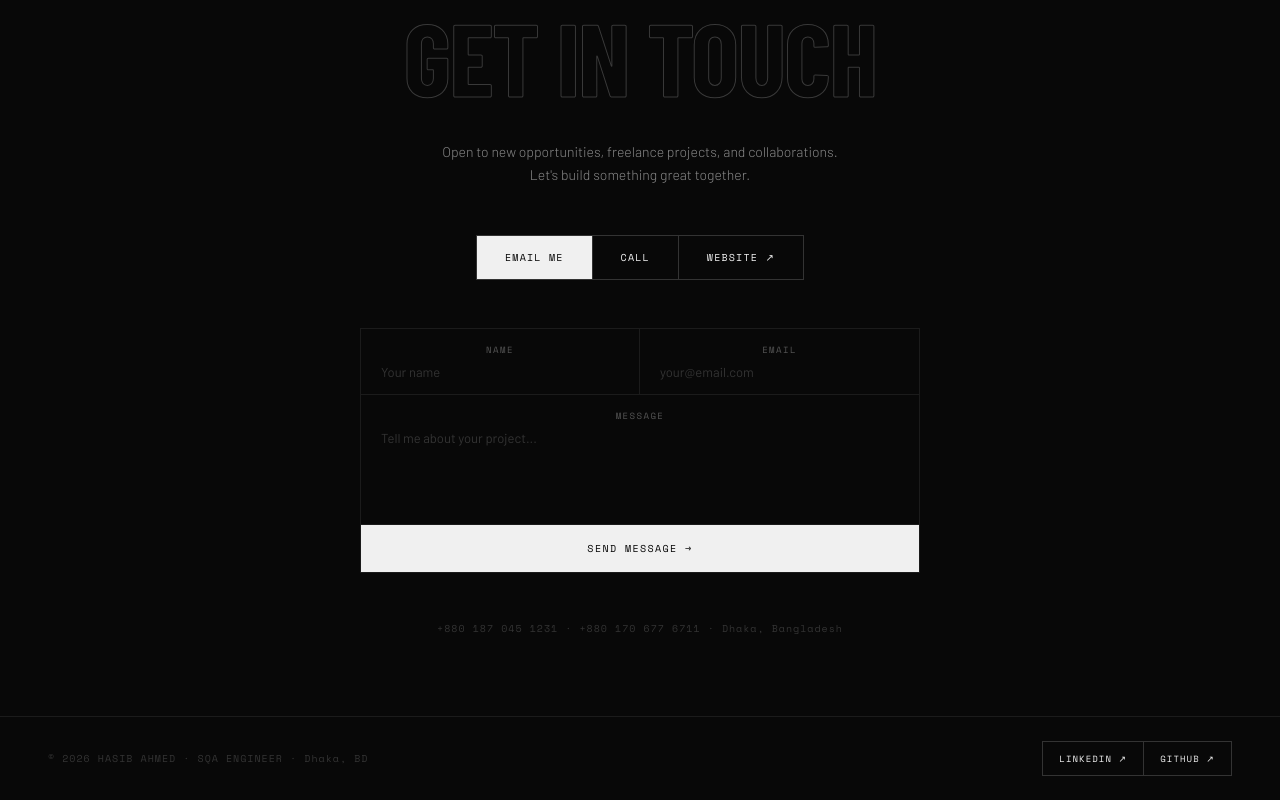
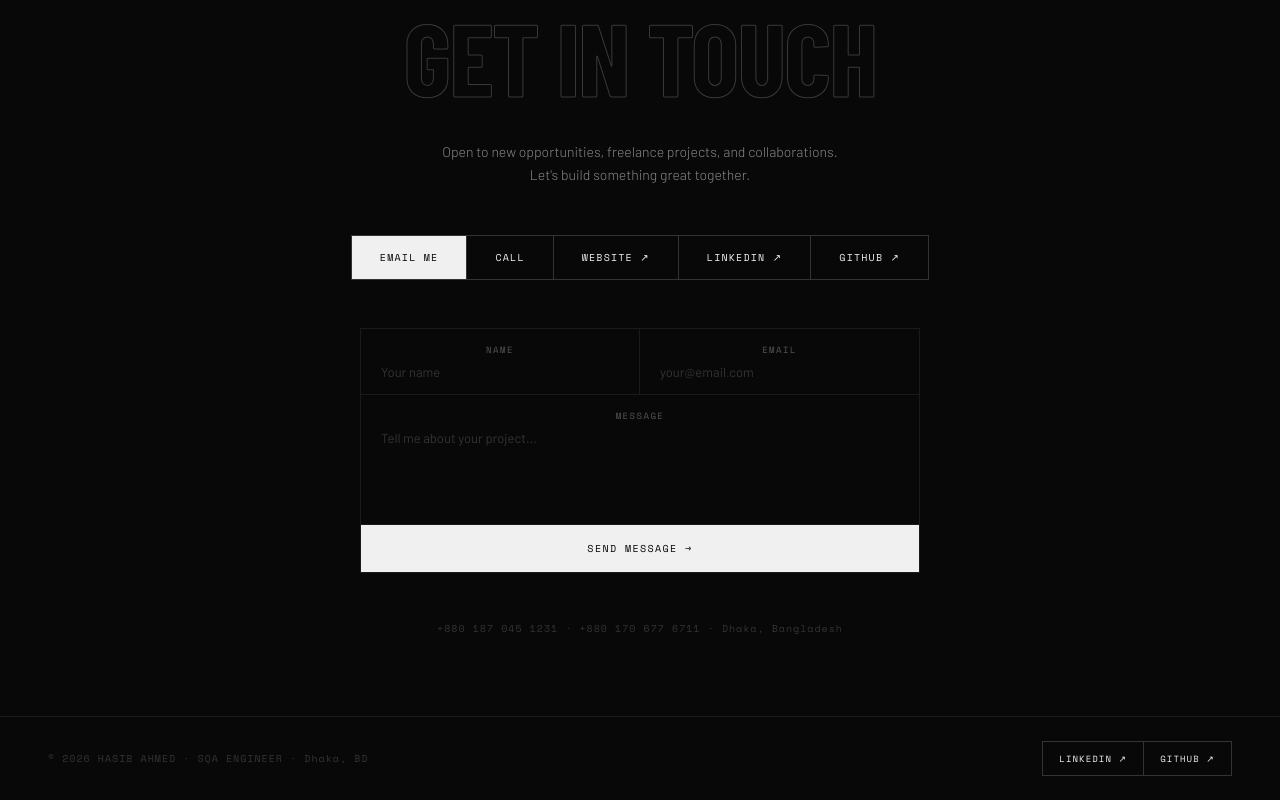
Before and after one commit to hasib2k/my_p, a plain HTML site: page index.html in a window 1280 px wide. Shown: the part 5787-6587 px from the top of the page. Drawn offline with nearby package versions, Linux system fonts and the light colour scheme; a web font is replaced by a local one.

Commit message:
feat: add LinkedIn and GitHub links to the contact section

```diff
--- a/index.html
+++ b/index.html
@@ -1024,6 +1024,8 @@
     <a href="mailto:info.hasibahmed@gmail.com" class="btn-sq filled">EMAIL ME</a>
     <a href="tel:+8801870451231" class="btn-sq">CALL</a>
     <a href="https://hasib.online" target="_blank" class="btn-sq">WEBSITE ↗</a>
+    <a href="https://linkedin.com/in/hasib2k" target="_blank" class="btn-sq">LINKEDIN ↗</a>
+    <a href="https://github.com/hasib2k" target="_blank" class="btn-sq">GITHUB ↗</a>
   </div>
 
   <form class="contact-form reveal" id="contactForm">
```
